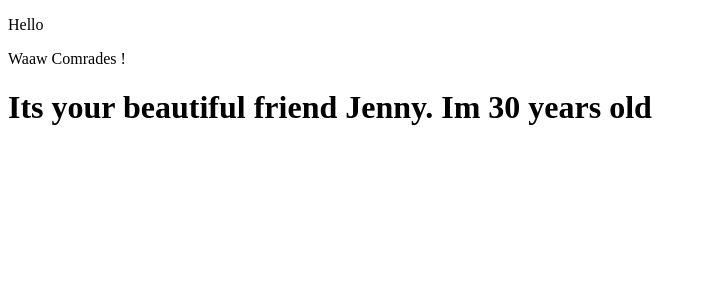
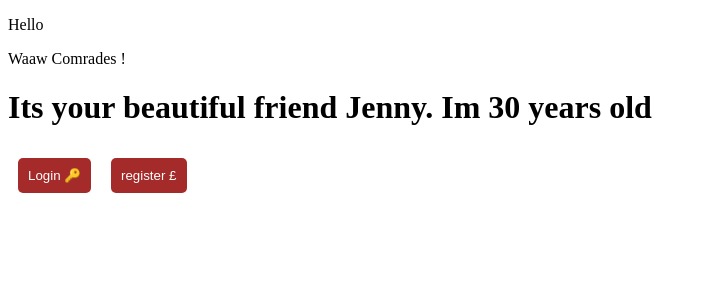
Before and after one commit to JENIPHER254/react-master, a React (Vite) app in the folder myproject/learning/: page / in a window 1280 px wide. Shown: the top 300 px of the page, without its empty margins (0-706 px from the left). Built offline with nearby package versions, Linux system fonts and the light colour scheme.

Commit message:
feat: react props intro/basics

```diff
--- a/myproject/learning/src/App.jsx
+++ b/myproject/learning/src/App.jsx
@@ -1,4 +1,5 @@
 import Hello from './components/Hello'
+import AuthButton from './components/AuthButton'
 
 const name = 'Jenny'
 function App() {
@@ -7,6 +8,9 @@ function App() {
     <>
     <Hello />
     <h1>Its your beautiful friend  {name}. Im {(10+20)} years old</h1>
+    <AuthButton label="Login" icon="🔑" />
+    <AuthButton label="register" icon= "£" />
+
     </>
   )
 }
--- /dev/null
+++ b/myproject/learning/src/components/AuthButton.jsx
@@ -0,0 +1,8 @@
+function AuthButton(props) {
+  return (
+    <button style={{ padding: '10px', backgroundColor: 'brown', color: 'white', border: 'none', cursor: 'pointer' ,  borderRadius: '5px',margin:'10px'}}>
+      {props.label} {props.icon}
+    </button>
+  )
+}
+export default AuthButton
```
Also changed, not shown: 1 other file (tests, documents, lock files or other folders).
